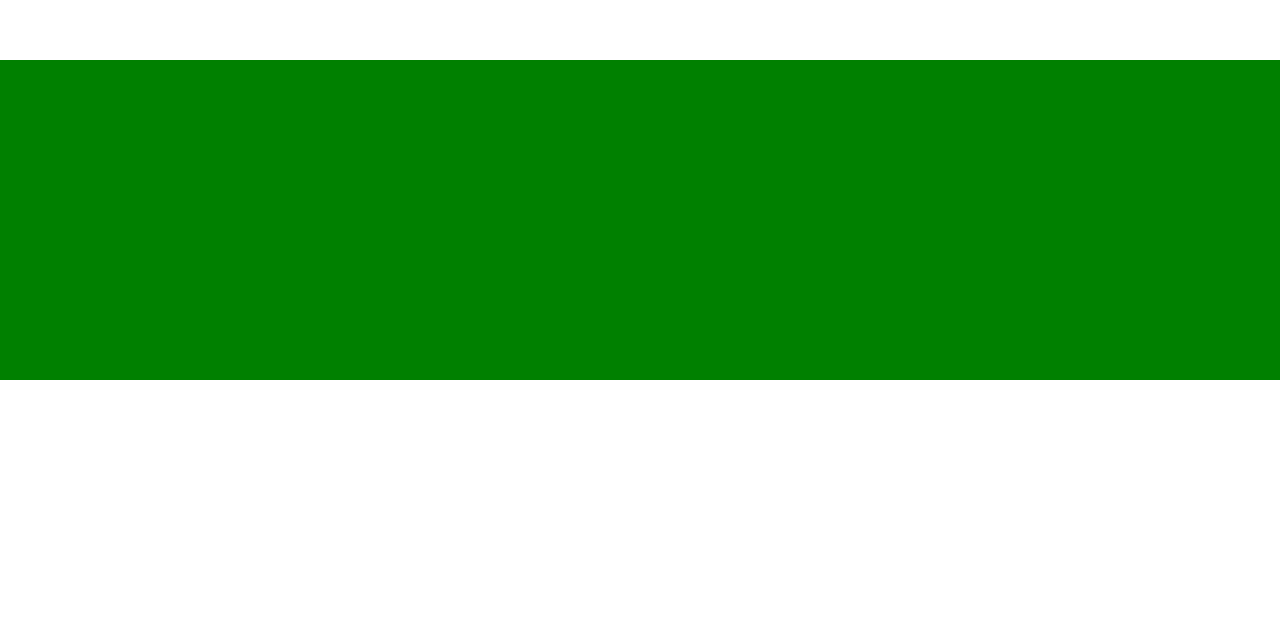
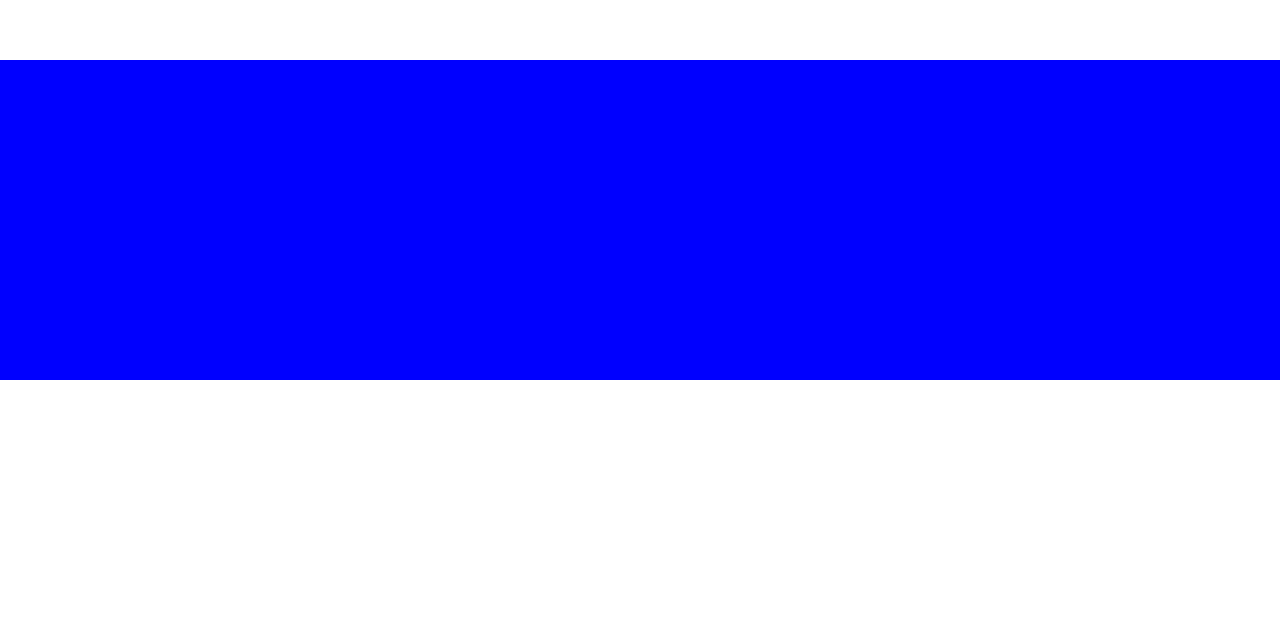
Before and after one commit to ebukanas/karazija-website, a plain HTML site: page index.html in a window 1280 px wide. Shown: the part 180-800 px from the top of the page. Drawn offline with Linux system fonts and the light colour scheme.

Commit message:
ttesting

```diff
--- a/index.html
+++ b/index.html
@@ -76,7 +76,6 @@
     </div> -->
   </div>
 </main>
-  <script src="script.ts"></script>
   <!-- <script src="getMobileHeight.js"></script> -->
 </body>
 </html>
--- a/styles.css
+++ b/styles.css
@@ -33,6 +33,7 @@ section {
     scroll-snap-align: center;
     align-items: center;
     justify-content: center;
+    transition: height 999999s;
 }
 
 a {
@@ -41,9 +42,10 @@ a {
 
 .project-image {
     text-align: center;
-    background-color: green;
+    background-color: blue;
     height: 40%;
     width: 100%;
+    transition: height 999999s;
 }
 
 .project-image img {
```
